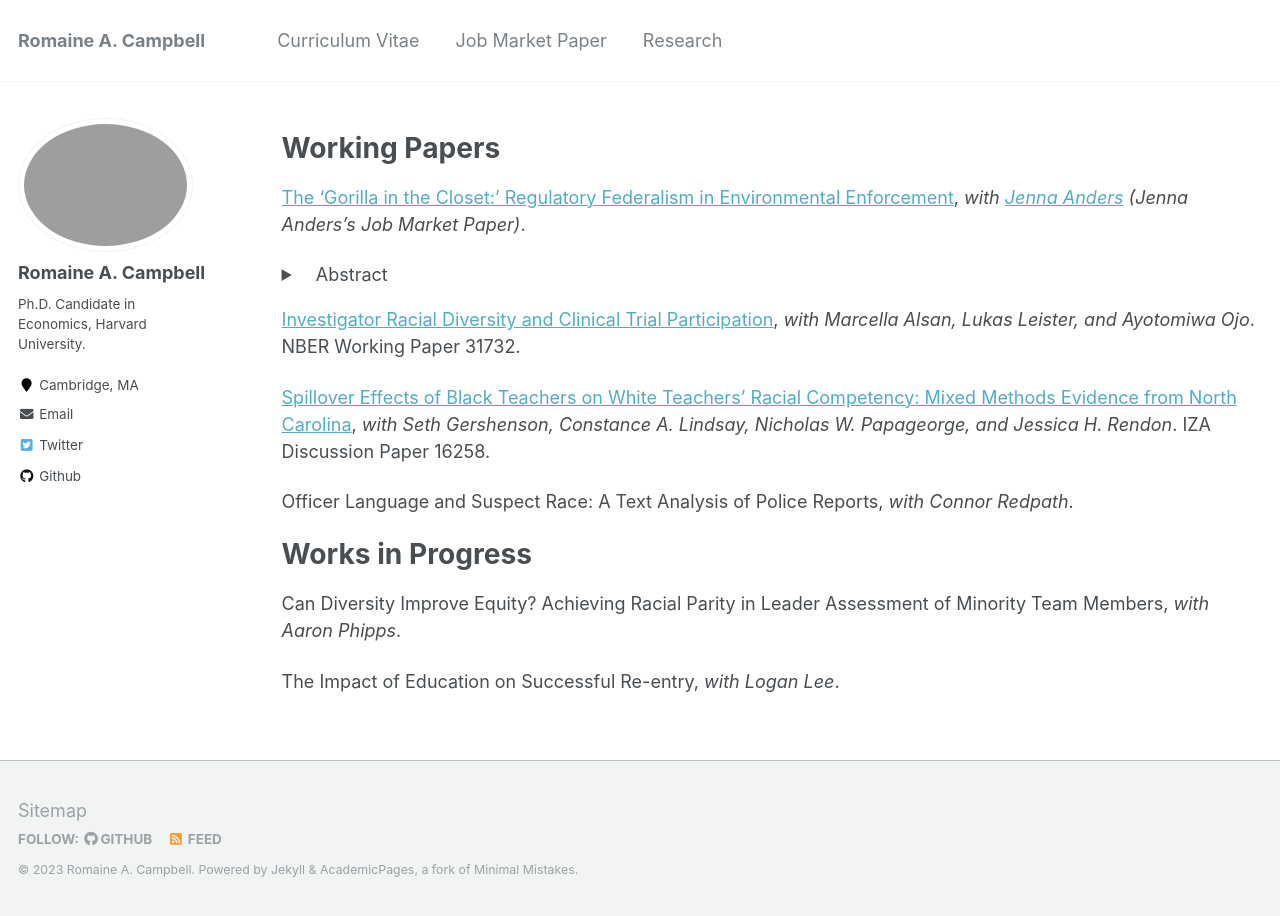
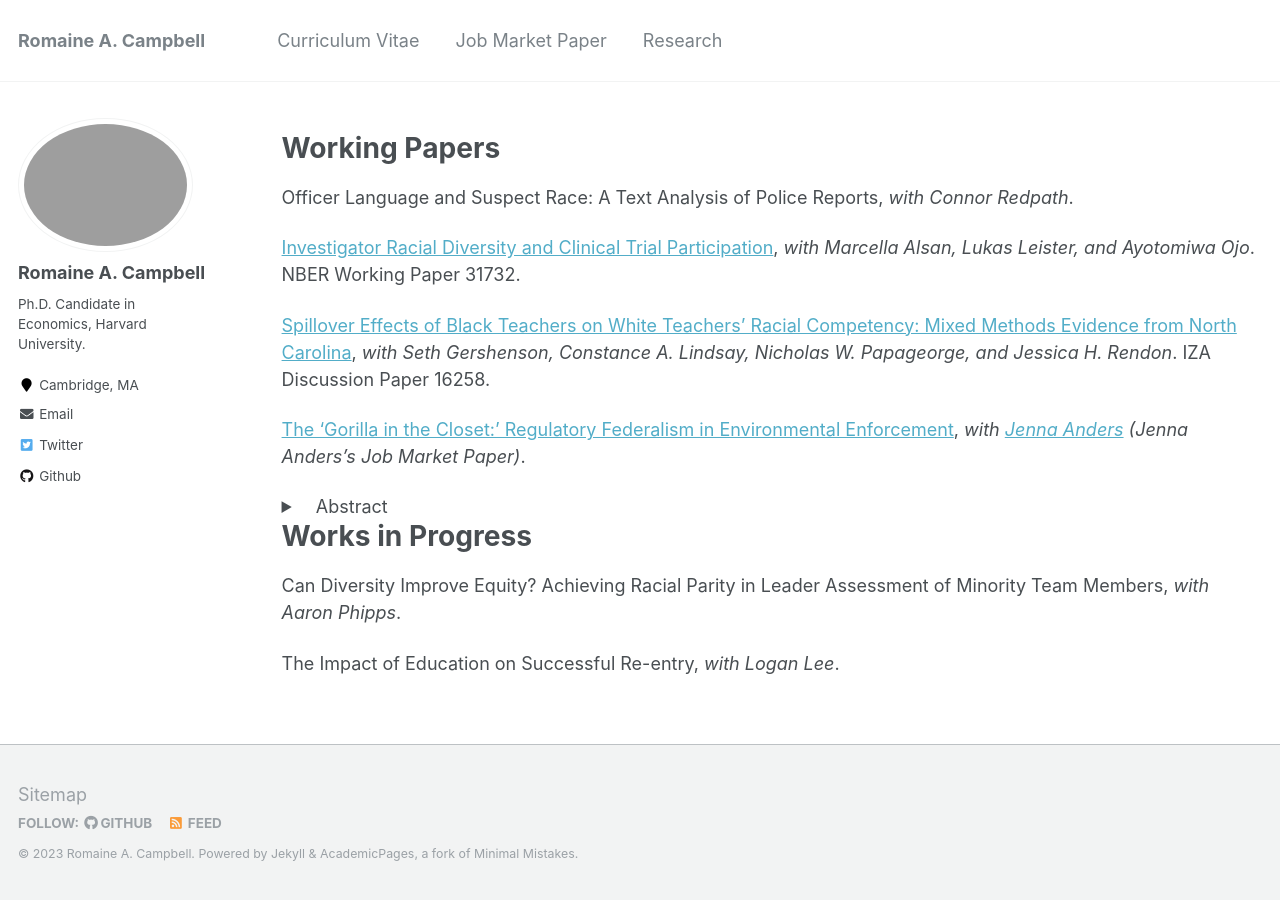
Before and after one commit to romainecampbell/romainecampbell.github.io, a Jekyll site: the page built from _pages/research.md, in a window 1280 px wide. Built offline with Jekyll 4.4.1, drawn with Linux system fonts in a browser that asks for light colours; part of the change alters nothing that is shown.

```diff
--- a/_pages/research.md
+++ b/_pages/research.md
@@ -8,6 +8,12 @@ author_profile: true
 Working Papers
 ======
 
+Officer Language and Suspect Race: A Text Analysis of Police Reports, *with Connor Redpath*.
+
+[Investigator Racial Diversity and Clinical Trial Participation](https://www.nber.org/papers/w31732), *with Marcella Alsan, Lukas Leister, and Ayotomiwa Ojo*. NBER Working Paper 31732.
+
+[Spillover Effects of Black Teachers on White Teachers’ Racial Competency: Mixed Methods Evidence from North Carolina](https://docs.iza.org/dp16258.pdf), *with Seth Gershenson, Constance A. Lindsay, Nicholas W. Papageorge, and Jessica H. Rendon*. IZA Discussion Paper 16258.
+
 [The ‘Gorilla in the Closet:’ Regulatory Federalism in Environmental Enforcement](http://jenna-anders.github.io/files/ac_epa.pdf), *with [Jenna Anders](http://www.jennaanders.com/) (Jenna Anders’s Job Market Paper)*.
  <details>
  <summary>&nbsp;&nbsp;&nbsp;Abstract</summary>
@@ -15,12 +21,6 @@ Working Papers
 
 </details>
 
-[Investigator Racial Diversity and Clinical Trial Participation](https://www.nber.org/papers/w31732), *with Marcella Alsan, Lukas Leister, and Ayotomiwa Ojo*. NBER Working Paper 31732.
-
-[Spillover Effects of Black Teachers on White Teachers’ Racial Competency: Mixed Methods Evidence from North Carolina](https://docs.iza.org/dp16258.pdf), *with Seth Gershenson, Constance A. Lindsay, Nicholas W. Papageorge, and Jessica H. Rendon*. IZA Discussion Paper 16258.
-
-Officer Language and Suspect Race: A Text Analysis of Police Reports, *with Connor Redpath*.
-
 Works in Progress
 ======
 
```
